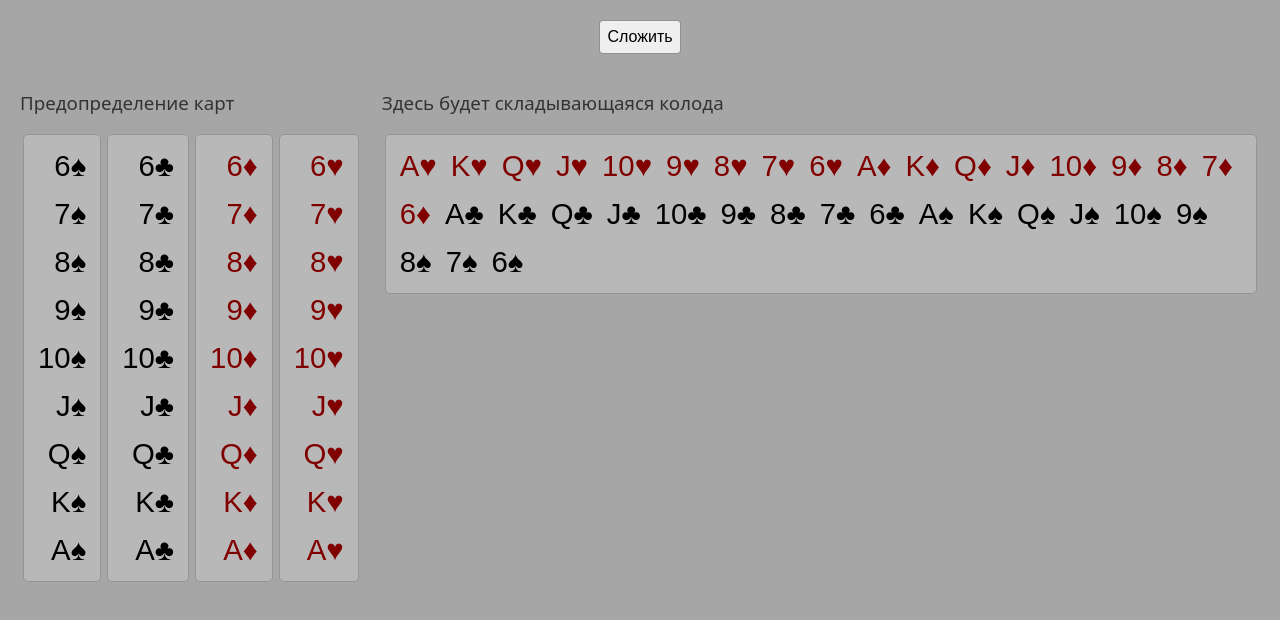
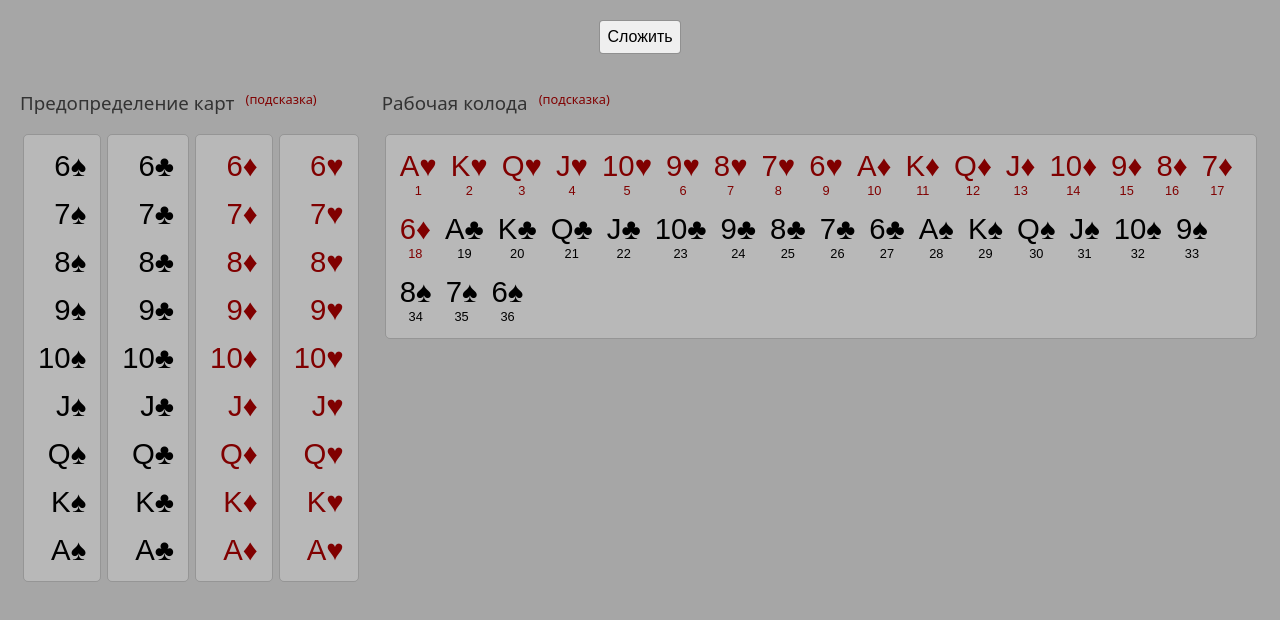
Before and after one commit to assador/medici, a Vue app: page / in a window 1280 px wide. Shown: the top 620 px of the page. Built offline with nearby package versions, Linux system fonts and the light colour scheme.

Commit message:
Add cards numbers under them and clickable hints.

```diff
--- a/package.json
+++ b/package.json
@@ -1,7 +1,7 @@
 {
   "name": "medici",
   "private": true,
-  "version": "1.0.2",
+  "version": "1.1.0",
   "type": "module",
   "scripts": {
     "dev": "vite",
--- a/src/components/MediciSolitaireCalculator/MediciSolitaireCalculator.scss
+++ b/src/components/MediciSolitaireCalculator/MediciSolitaireCalculator.scss
@@ -7,8 +7,7 @@
   grid-template-rows: auto 1fr;
   grid-template-columns: min-content 1fr;
   justify-items: center;
-  width: 100%;
-  height: 100%;
+  width: 100%; height: 100%;
   gap: 20px;
   .msc-header {
     grid-area: header;
@@ -31,6 +30,27 @@
     display: block;
     padding: 7px;
   }
+  .msc-hint {
+    display: inline-block;
+    position: relative;
+    overflow: hidden;
+    width: 6rem; height: 1rem;
+    vertical-align: text-top;
+    font-size: 0.8rem;
+    cursor: pointer;
+    &::before {
+      content: '(подсказка)';
+      display: block;
+      top: 100%; left: 0;
+      padding-left: 0.7rem;
+    }
+    &.msc-hint-shown {
+      &::before {
+        display: none;
+      }
+      width: auto; height: auto;
+    }
+  }
 }
 @media screen and (max-width: 600px) {
   .msc {
--- a/src/components/MediciSolitaireCalculator/MediciSolitaireCalculator.vue
+++ b/src/components/MediciSolitaireCalculator/MediciSolitaireCalculator.vue
@@ -4,8 +4,23 @@ import { Suit, Rank, Card, Deck, tryFor } from './MediciSolitaireCalculator';
 
 const deck = ref(new Deck());
 const auxiliaryDeck = ref(new Deck());
-let staticCard = ref();
+const staticCard = ref();
+const hintBasicCards = ref();
+const hintReserveCards = ref();
+const hintReservedCards = ref();
 let result: number | null = 0;
+
+const cardNumber = (
+  shiftIndex: number,
+  cardIndex: number
+): number => {
+  let index = 0;
+  for (let shiftIdx = 0; shiftIdx < shiftIndex; shiftIdx++) {
+    index += deck.value.cardsByShifts()[shiftIdx].length;
+  }
+  index += cardIndex;
+  return index;
+}
 </script>
 
 <template>
@@ -14,7 +29,21 @@ let result: number | null = 0;
       <button type="button" @click="result = tryFor(deck)">Сложить</button>
     </div>
     <div class="msc-service">
-      <h3>Предопределение карт</h3>
+      <h3>
+        <span>Предопределение карт</span>
+        <span
+          ref="hintReserveCards"
+          class="msc-hint"
+          @click="hintReserveCards.classList.toggle('msc-hint-shown')"
+        >
+          Выбор карт, которые при&#160;расчёте складывающейся колоды будут
+          оставаться на&#160;указанных вами местах (число под&#160;картой).
+          Для&#160;предопределения карты нажмите сначала на&#160;нужную карту
+          в&#160; этом блоке, потом на&#160;ту&#160;карту в&#160;блоке рабочей
+          колоды, на&#160;позиции которой (указывается номером под&#160;картой)
+          вы&#160;хотите видеть выбранную вами.
+        </span>
+      </h3>
       <div class="msc-deck msc-deck-auxiliary">
         <span
           v-for="suit in Object.keys(Suit)"
@@ -30,7 +59,19 @@ let result: number | null = 0;
           </button>
         </span>
       </div>
-      <h3 v-if="deck.staticCards.length">Назначенные карты</h3>
+      <h3 v-if="deck.staticCards.length">
+        <span>Предопределённые карты</span>
+        <span
+          ref="hintReservedCards"
+          class="msc-hint"
+          @click="hintReservedCards.classList.toggle('msc-hint-shown')"
+        >
+          Предопределённые вами карты, которые при&#160;расчёте складывающейся
+          колоды будут оставаться на&#160;указанных вами местах (число
+          под&#160;картой). Для&#160;того, чтобы убрать предопределение
+          какой-либо карты, нажмите на&#160;неё в&#160;этом&#160;блоке.
+        </span>
+      </h3>
       <div v-if="deck.staticCards.length" class="msc-deck">
         <span class="msc-shift">
           <button
@@ -46,20 +87,30 @@ let result: number | null = 0;
       </div>
     </div>
     <div class="msc-basic">
-      <h3 v-if="!deck.played">Здесь будет складывающаяся колода</h3>
-      <h3 v-else>Складывающаяся колода (на&#160;{{ result }}&#160;попытке)</h3>
+      <h3>
+        <span v-if="!deck.played">Рабочая колода</span>
+        <span v-else>Складывающаяся колода (попытка&#160;№&#160;{{ result }})</span>
+        <span
+          ref="hintBasicCards"
+          class="msc-hint"
+          @click="hintBasicCards.classList.toggle('msc-hint-shown')"
+        >
+          Здесь будет выводиться складывающаяся колода. Задайте начальные условия; например, предопределённые на&#160;нужных местах карты. Затем нажмите на&#160;кнопку «Сложить».
+        </span>
+      </h3>
       <div class="msc-deck">
         <span
-          v-for="shift in deck.cardsByShifts()"
+          v-for="(shift, shiftIndex) in deck.cardsByShifts()"
           class="msc-shift"
         >
           <button
-            v-for="card in shift"
+            v-for="(card, cardIndex) in shift"
             :class="'msc-card ' + (card.suit === 'Diamonds' || card.suit === 'Hearts' ? 'msc-card__red' : 'msc-card__black')"
             @click="(e) => {if (Object.keys(staticCard).length) {deck.setStaticCard(deck.cards.indexOf(card), staticCard)}}"
           >
             <span>{{ Rank[card.rank as keyof typeof Rank] }}</span>
             <span>{{ Suit[card.suit as keyof typeof Suit] }}</span>
+            <span class="msc-card-ext">{{ cardNumber(shiftIndex, cardIndex) + 1 }}</span>
           </button>
         </span>
       </div>
--- a/src/style.scss
+++ b/src/style.scss
@@ -51,7 +51,7 @@ button, input, select, textarea {
 .msc-card:focus {
   outline: 1px solid hsl(0, 0%, 0%, 50%);
 }
-.msc-card__red {
+.msc-card__red, .msc-hint {
   color: hsl(0, 100%, 25%, 100%);
 }
 .msc-shift {
```
Also changed, not shown: 5 other files (tests, documents, lock files or other folders).
